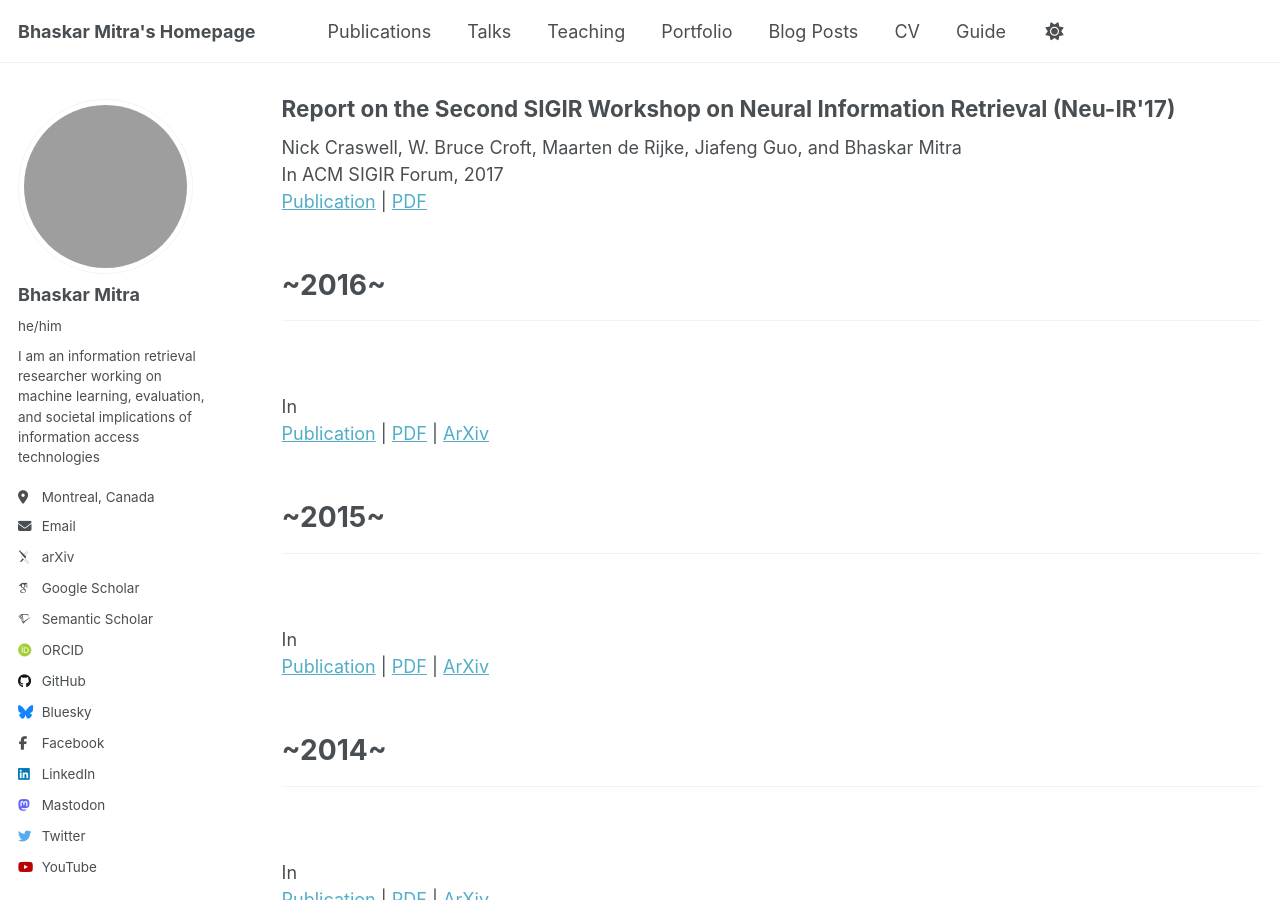
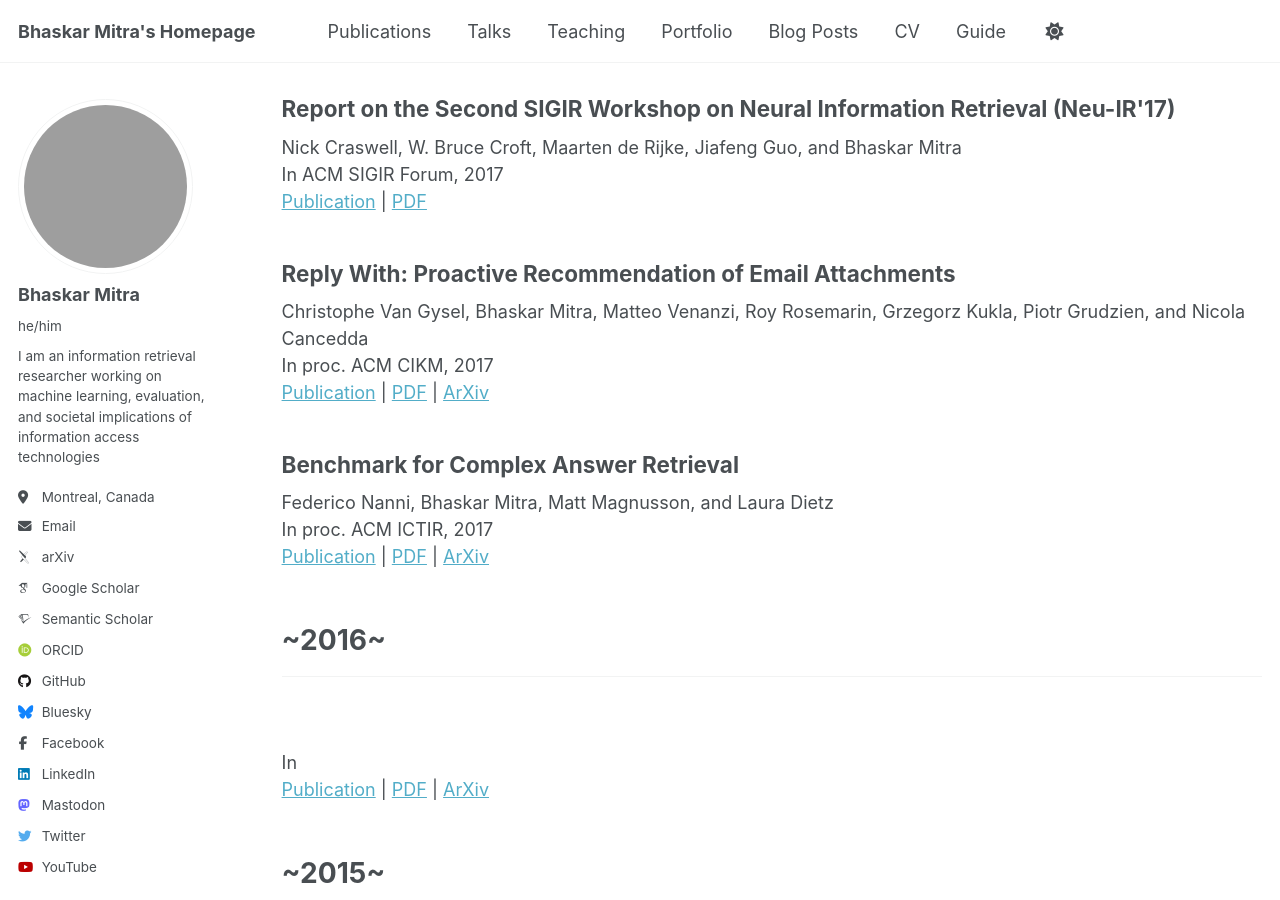
Before and after one commit to bhaskar-mitra/bhaskar-mitra.github.io, a Jekyll site: the page built from _pages/publications.html, in a window 1280 px wide and 900 px high, scrolled down 14617 px. Built offline with Jekyll 4.4.1, drawn with Linux system fonts in a browser that asks for light colours; some web fonts are replaced; grey boxes are pictures that could not be loaded.

Commit message:
Update publications.html

```diff
--- a/_pages/publications.html
+++ b/_pages/publications.html
@@ -114,7 +114,7 @@ author_profile: true
     <h2>Report on the 1st Workshop on Large Language Model for Evaluation in Information Retrieval (LLM4Eval 2024) at SIGIR 2024</h2>
     Hossein A. Rahmani, Clemencia Siro, Mohammad Aliannejadi, Nick Craswell, Charles L. A. Clarke, Guglielmo Faggioli, Bhaskar Mitra, Paul Thomas, and Emine Yilmaz<br/>
     In ACM SIGIR Forum, 2024<br/>
-    <a href="https://www.sigir.org/wp-content/uploads/2025/01/p12.pdf">Publication</a> | <a href="../files/p12.pdf">PDF</a> | <a href="https://arxiv.org/abs/2408.05388">ArXiv</a>
+    <a href="https://dl.acm.org/doi/10.1145/3722449.3722461">Publication</a> | <a href="../files/p12.pdf">PDF</a> | <a href="https://arxiv.org/abs/2408.05388">ArXiv</a>
   </article>
   <article class="archive__item" itemscope itemtype="http://schema.org/CreativeWork">
     <h2>LLM4Eval: Large Language Model for Evaluation in IR</h2>
@@ -270,7 +270,7 @@ author_profile: true
     <h2>Report on the 44th International ACM SIGIR Conference on Research and Development in Information Retrieval (SIGIR 2021)</h2>
     Chirag Shah, Torsten Suel, Fernando Diaz, Bhaskar Mitra, Bárbara Poblete, Hussein Suleman, and Suzan Verberne<br/>
     In ACM SIGIR Forum, 2022<br/>
-    <a href="https://sigir.org/wp-content/uploads/2022/02/p08.pdf">Publication</a> | <a href="../files/p08.pdf">PDF</a>
+    <a href="https://dl.acm.org/doi/10.1145/3527546.3527557">Publication</a> | <a href="../files/p08.pdf">PDF</a>
   </article>
   <article class="archive__item" itemscope itemtype="http://schema.org/CreativeWork">
     <h2>Bias-aware Fair Neural Ranking for Addressing Stereotypical Gender Biases</h2>
@@ -532,6 +532,18 @@ author_profile: true
     In ACM SIGIR Forum, 2017<br/>
     <a href="https://dl.acm.org/doi/10.1145/3190580.3190603">Publication</a> | <a href="../files/3190580.3190603.pdf">PDF</a>
   </article>
+  <article class="archive__item" itemscope itemtype="http://schema.org/CreativeWork">
+    <h2>Reply With: Proactive Recommendation of Email Attachments</h2>
+    Christophe Van Gysel, Bhaskar Mitra, Matteo Venanzi, Roy Rosemarin, Grzegorz Kukla, Piotr Grudzien, and Nicola Cancedda<br/>
+    In proc. ACM CIKM, 2017<br/>
+    <a href="https://dl.acm.org/doi/10.1145/3132847.3132979">Publication</a> | <a href="../files/3132847.3132979.pdf">PDF</a> | <a href="https://arxiv.org/abs/1710.06061">ArXiv</a>
+  </article>
+  <article class="archive__item" itemscope itemtype="http://schema.org/CreativeWork">
+    <h2>Benchmark for Complex Answer Retrieval</h2>
+    Federico Nanni, Bhaskar Mitra, Matt Magnusson, and Laura Dietz<br/>
+    In proc. ACM ICTIR, 2017<br/>
+    <a href="https://dl.acm.org/doi/10.1145/3121050.3121099">Publication</a> | <a href="../files/3121050.3121099.pdf">PDF</a> | <a href="https://arxiv.org/abs/1705.04803">ArXiv</a>
+  </article>
 </div>
 
 <br /><br />
```
